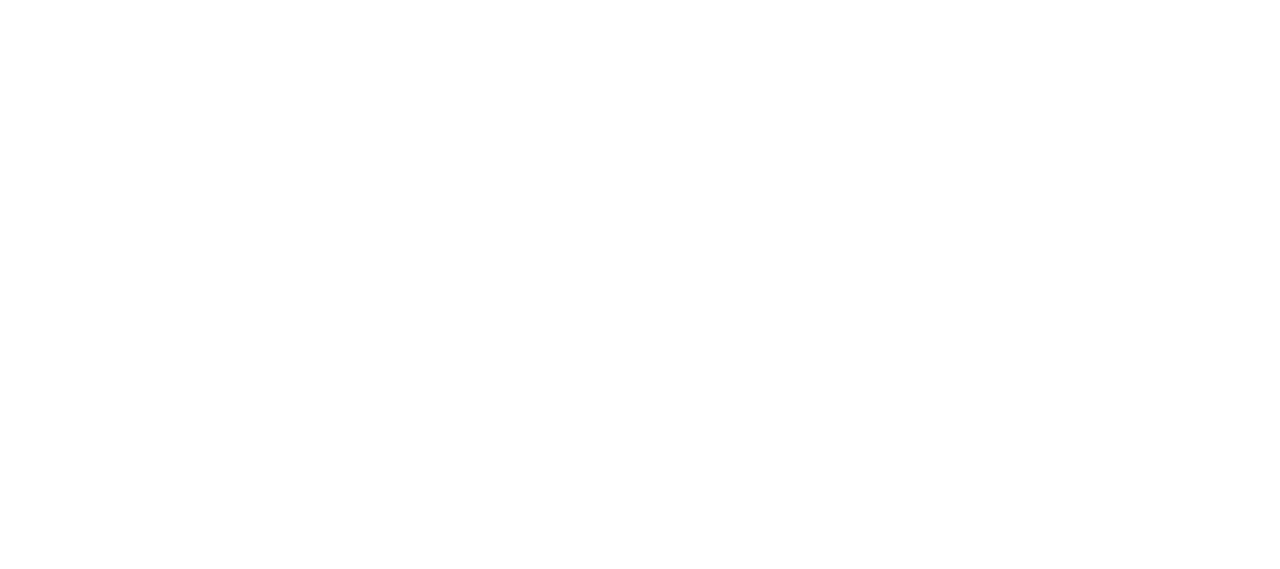
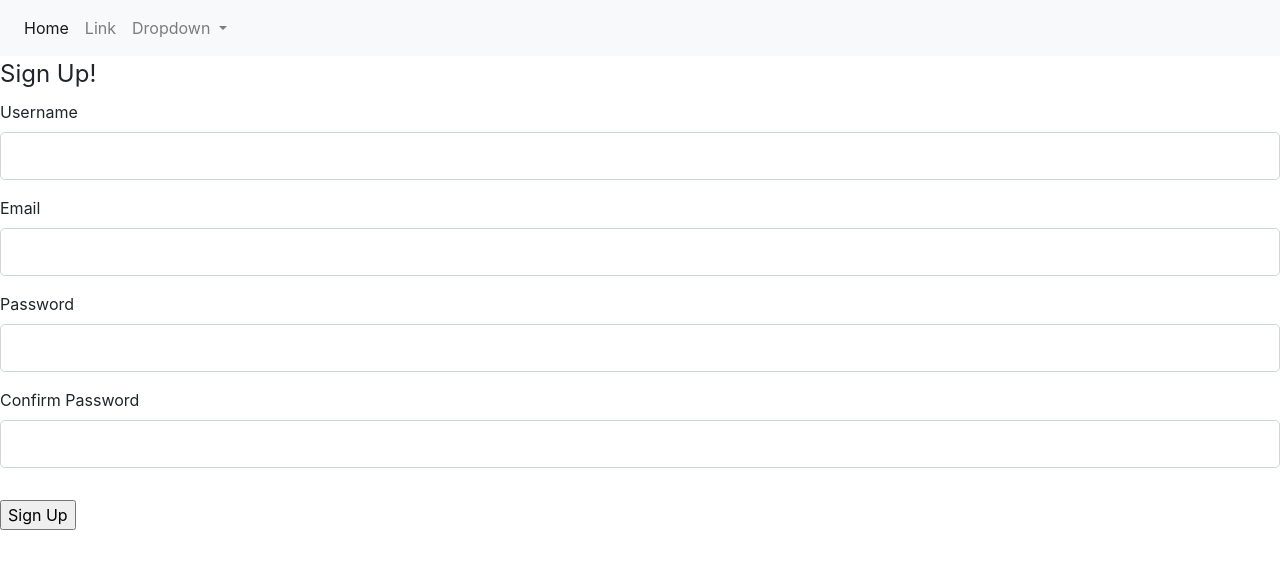
Before and after one commit to GudiedRyan/guide_and_teach, a Flask app: page /register in a window 1280 px wide. Before the commit the part shown is empty. Shown: the top 569 px of the page. Run offline with Flask 2, Linux system fonts and the light colour scheme; some libraries are stand-ins or nearby versions.

Commit message:
Added navbar and some more features

```diff
--- a/guide_and_teach/__init__.py
+++ b/guide_and_teach/__init__.py
@@ -2,5 +2,6 @@
 from flask import Flask
 
 app = Flask(__name__)
+app.config['SECRET_KEY'] = 'd5f40df13ec35735ece1cf7ec34e408d'
 
 from guide_and_teach import routes
--- a/guide_and_teach/routes.py
+++ b/guide_and_teach/routes.py
@@ -4,10 +4,13 @@
 
 
 @app.route('/')
+@app.route('/home')
 def home():
     return render_template('about.html', title='About Page')
 
 @app.route('/register', methods=['GET', 'POST'])
 def register():
     form = RegistrationForm()
+    if form.validate_on_submit():
+        flash("Success!")
     return render_template('register.html', title='register', form=form)
--- a/guide_and_teach/templates/layout.html
+++ b/guide_and_teach/templates/layout.html
@@ -5,7 +5,29 @@
     <title>{{ title }}</title>
 </head>
 <body>
-
+    <nav class="navbar navbar-expand-lg navbar-light bg-light">
+        <div class="collapse navbar-collapse" id="navbarSupportedContent">
+          <ul class="navbar-nav mr-auto">
+            <li class="nav-item active">
+              <a class="nav-link" href="{{ url_for('home') }}">Home <span class="sr-only">(current)</span></a>
+            </li>
+            <li class="nav-item">
+              <a class="nav-link" href="#">Link</a>
+            </li>
+            <li class="nav-item dropdown">
+              <a class="nav-link dropdown-toggle" href="#" id="navbarDropdown" role="button" data-toggle="dropdown" aria-haspopup="true" aria-expanded="false">
+                Dropdown
+              </a>
+              <div class="dropdown-menu" aria-labelledby="navbarDropdown">
+                <a class="dropdown-item" href="#">Action</a>
+                <a class="dropdown-item" href="#">Another action</a>
+                <div class="dropdown-divider"></div>
+                <a class="dropdown-item" href="#">Something else here</a>
+              </div>
+            </li>
+          </ul>
+        </div>
+      </nav>
     {% block content %}{% endblock %}
     <script src="https://code.jquery.com/jquery-3.5.1.slim.min.js" integrity="sha384-DfXdz2htPH0lsSSs5nCTpuj/zy4C+OGpamoFVy38MVBnE+IbbVYUew+OrCXaRkfj" crossorigin="anonymous"></script>
     <script src="https://cdn.jsdelivr.net/npm/popper.js@1.16.1/dist/umd/popper.min.js" integrity="sha384-9/reFTGAW83EW2RDu2S0VKaIzap3H66lZH81PoYlFhbGU+6BZp6G7niu735Sk7lN" crossorigin="anonymous"></script>
--- a/guide_and_teach/templates/register.html
+++ b/guide_and_teach/templates/register.html
@@ -1,4 +1,30 @@
 {% extends "layout.html" %}
 {% block content %}
-
+    <div class="content-section">
+        <form method="POST" action="">
+            {{ form.hidden_tag() }}
+            <fieldset class="form-group">
+                <legend>Sign Up!</legend>
+                <div class="form-group">
+                    {{ form.username.label(class="form-control-label") }}
+                    {{ form.username(class="form-control form-control-lg") }}
+                </div>
+                <div class="form-group">
+                    {{ form.email.label(class="form-control-label") }}
+                    {{ form.email(class="form-control form-control-lg") }}
+                </div>
+                <div class="form-group">
+                    {{ form.password.label(class="form-control-label") }}
+                    {{ form.password(class="form-control form-control-lg") }}
+                </div>
+                <div class="form-group">
+                    {{ form.confirm_password.label(class="form-control-label") }}
+                    {{ form.confirm_password(class="form-control form-control-lg") }}
+                </div>
+            </fieldset>
+            <div class="form-group">
+                {{ form.submit }}
+            </div>
+        </form>
+    </div>
 {% endblock content %}
```
